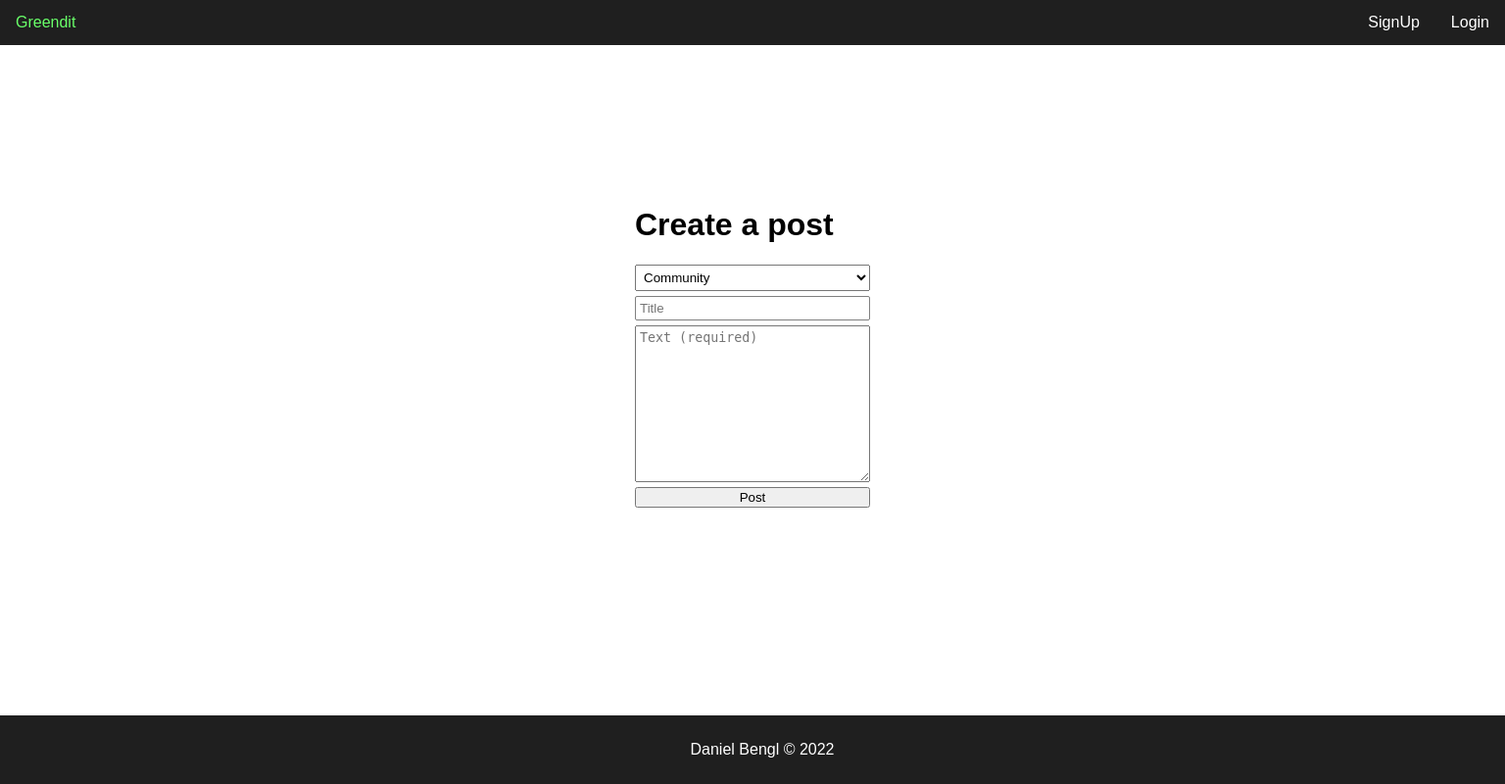
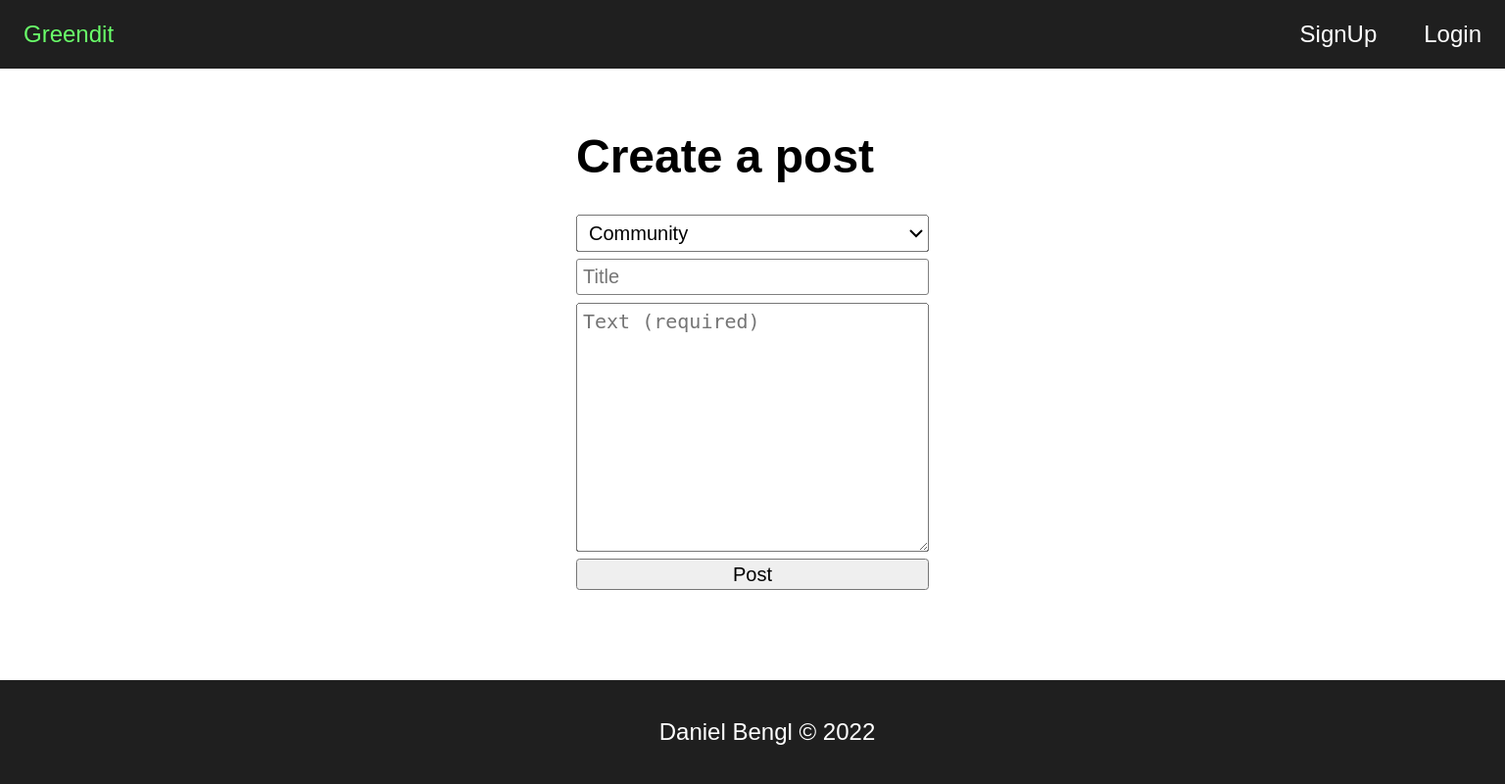
Before and after one commit to CuddlyBunion341/greendit, a PHP site: page /post.php in a window 1536 px wide. Shown: the whole page at 98% size. Run offline with PHP 8.4, Linux system fonts and the light colour scheme; data that the repository does not hold is empty.

Commit message:
default page-zoom on large screens

```diff
--- a/scripts/css/main.css
+++ b/scripts/css/main.css
@@ -1,3 +1,10 @@
+@media screen and (min-width: 1500px) {
+    html {
+        zoom: 1.5;
+        -moz-transform: scale(1.5);
+        -moz-transform-origin: 0 0;
+    }
+}
 .green {
     color: rgb(105, 255, 105);
 }
```
